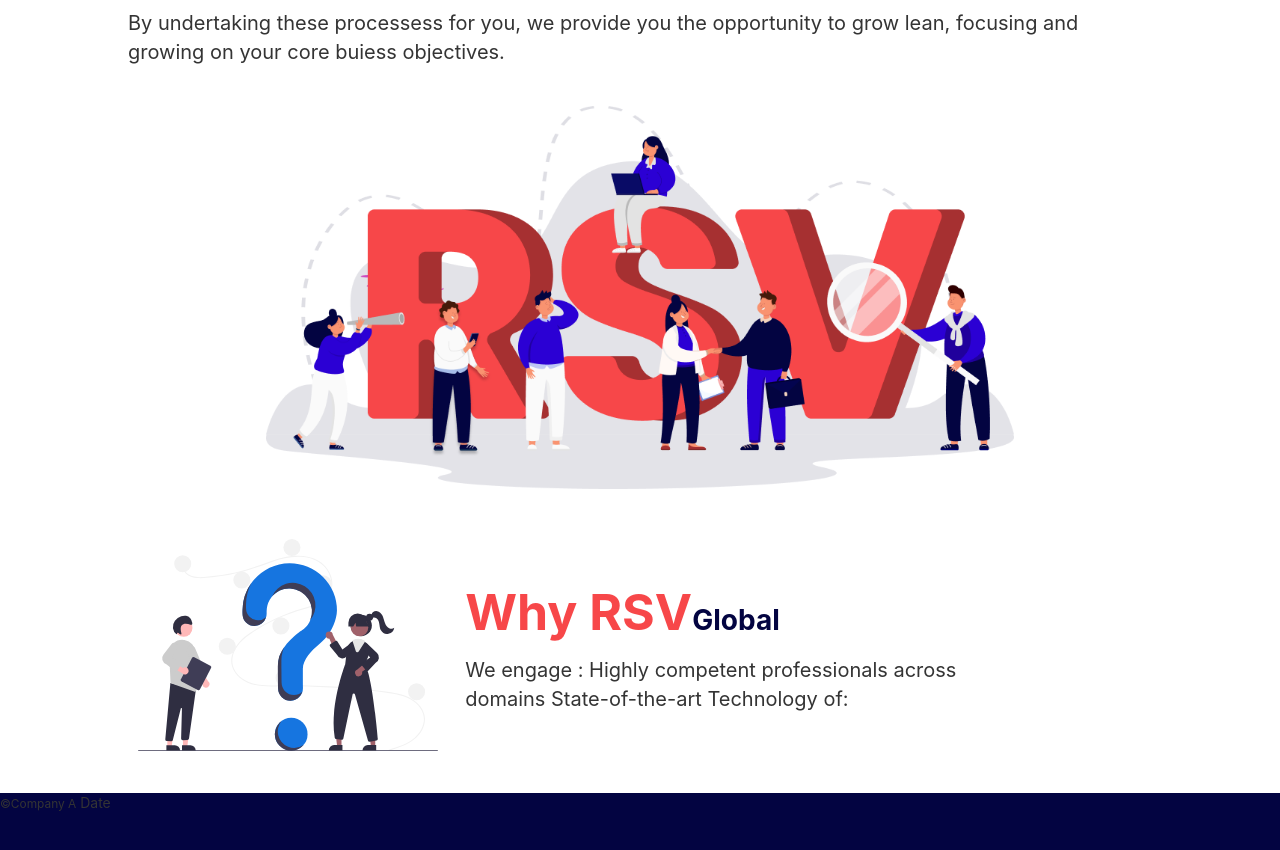
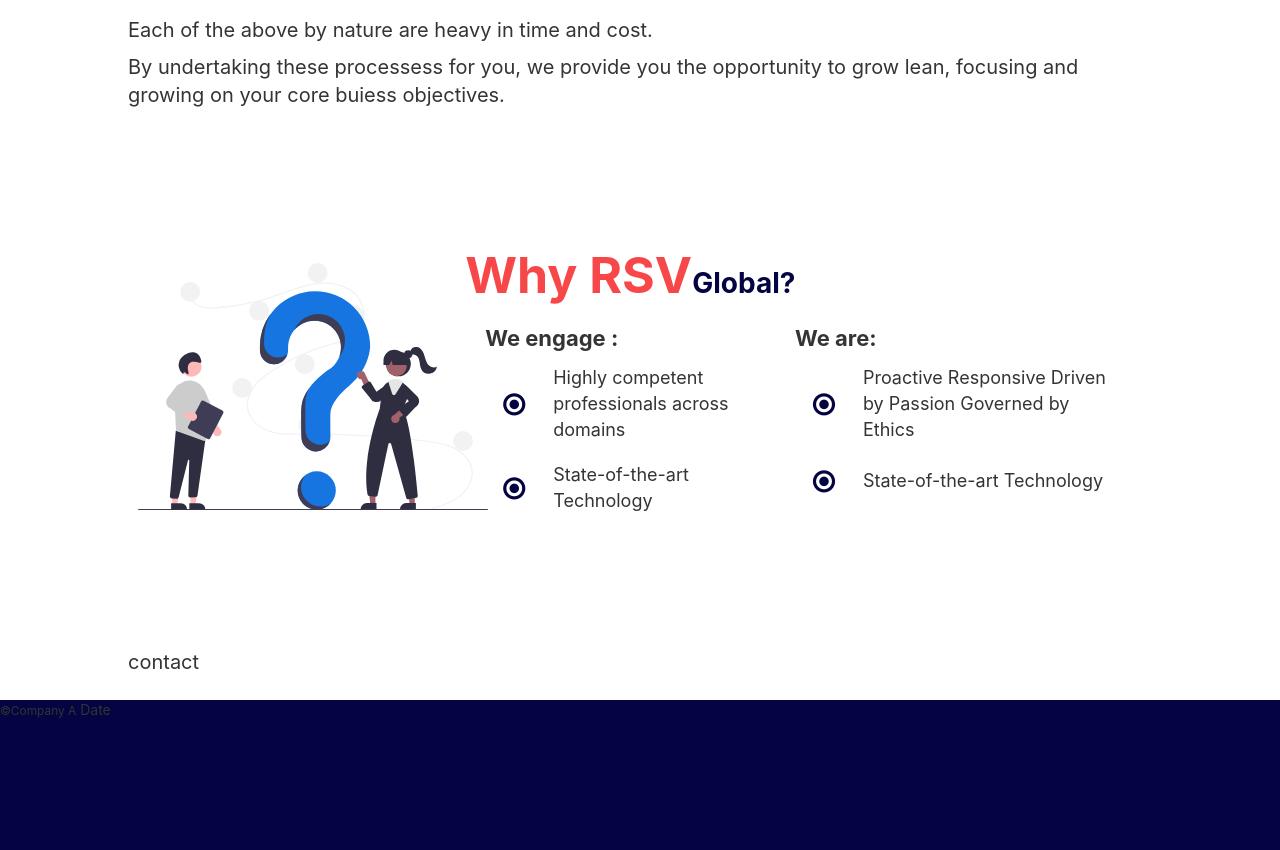
Before and after one commit to Daniel-Magar/rsvglobal-dev, a React (Create React App) app: page / in a window 1280 px wide. Shown: the part 1574-2424 px from the top of the page. Built offline with nearby package versions, Linux system fonts and the light colour scheme; no server answers; the database is empty.

Commit message:
new page

```diff
--- a/src/App.css
+++ b/src/App.css
@@ -150,7 +150,12 @@ a {
   background: #e5e5e5;
   padding: 0 10px;
 }
-
+.heropic {
+  width: 480.98px;
+}
+.ellipse {
+  width: "200px";
+}
 /* =================================
   Nav Sub menu
 ====================-item================ */
@@ -205,7 +210,8 @@ ul li ul li {
   flex-direction: row;
   font-size: 30px;
   text-align: center;
-  padding: 10px 128px;
+
+  padding: 5px 200px 0 204px;
   width: 100%;
   text-align: center;
   align-items: center;
@@ -223,16 +229,18 @@ ul li ul li {
 }
 .flex-item-left {
   padding: 10px;
+  flex: 70%;
+  width: 100%;
 }
 
 .flex-item-right {
   padding: 10px;
-  flex: 70%;
-  width: 50%;
+  flex: 30%;
+  /* width: 50%; */
 }
 .hero-text {
   position: relative;
-  width: 500px;
+  width: 695.24px;
   top: 50px;
   height: 500px;
   flex-direction: column;
@@ -243,26 +251,25 @@ ul li ul li {
 
   width: 140px;
   height: 140px;
-  left: 59px;
-  /* top: 140px; */
+
+  top: 34px;
 }
 .hero-txt {
   position: absolute;
-  width: 319px;
+  width: 100%;
   height: 228px;
-  left: 100px;
-  border: 1px solid black;
+  padding: 8px;
+
   text-align: left;
-  /* top: 164px; */
+  top: 56px;
 
-  /* font-family: "Poppins"; */
   font-style: normal;
-  font-weight: 600;
-  font-size: 60px;
-  line-height: 76px;
+  font-weight: 400;
+  font-size: 45.69px;
 
-  /* or 127% */
-  letter-spacing: -0.03em;
+  /* line-height: 76px; */
+
+  /* letter-spacing: -0.03em; */
 
   color: #0c003d;
 }
@@ -302,6 +309,7 @@ ul li ul li {
   /* border: 1px solid blue; */
   margin: 0 auto;
   font-size: 20px;
+  margin-top: 40px;
 }
 .about-section {
   display: flex;
@@ -309,12 +317,13 @@ ul li ul li {
   justify-content: space-between;
   align-items: center;
   width: 100%;
+  padding: 40px 0 24px 0;
 }
 .about-section .about-abt {
   /* background-color: grey; */
   margin: 10px;
 
-  padding: 20px 110px 32px 0;
+  padding: 20px 0px 0px 0;
   font-size: 20px;
 }
 .abt-text {
@@ -448,7 +457,9 @@ ul li ul li {
     flex: 100%;
     width: 100%;
   }
-
+  .heropic {
+    width: 300px;
+  }
   .about-section {
     display: grid;
     margin: 0 auto;
@@ -497,6 +508,21 @@ ul li ul li {
   .flex-logo > div {
     padding: 0 0 0 0;
   }
+  .hero-txt {
+    position: absolute;
+    left: 0px;
+    padding: 0 20px;
+    text-align: left;
+    font-style: normal;
+    font-weight: 400;
+    font-size: 22.69px;
+    line-height: 36px;
+    color: #0c003d;
+    top: 33px;
+  }
+  .ellipse {
+    width: 80px;
+  }
   .navbar input[type="checkbox"],
   .navbar .hamburger-lines {
     display: block;
@@ -544,6 +570,14 @@ ul li ul li {
     /* border: 1px solid red; */
     object-fit: contain;
     object-position: bottom;
+  }
+  .hero-ellipse {
+    position: absolute;
+    width: 0px;
+    height: 115px;
+    left: 10px;
+    /* top: 12px; */
+    top: 12px;
   }
 
   .navbar .hamburger-lines .line {
@@ -694,6 +728,7 @@ ul li ul li {
 
     padding: 44px 0 44px 10px;
   }
+
   .flex-logo {
     display: flex;
     justify-content: space-between;
@@ -731,7 +766,7 @@ ul li ul li {
   }
   .flex-item-left {
     padding: 10px;
-    width: 400px;
+    width: 100%;
   }
 
   .navbar {
@@ -888,8 +923,19 @@ ul li ul li {
     display: none;
   }
   .flex-container {
-    flex-direction: column;
+    border: 1px solid purple;
+    display: flex;
+    flex-direction: row;
+    font-size: 30px;
+    text-align: center;
+    /* padding: 10px 128px; */
+    padding: 0 0 0 0;
+
+    text-align: center;
+    align-items: center;
+    justify-content: center;
   }
+
   .about {
     flex-direction: column;
   }
@@ -899,6 +945,16 @@ ul li ul li {
 
     /* width: 100%; */
   }
+  .hero-text {
+    /* border: 1px solid purple; */
+    position: relative;
+    width: 100%;
+    top: 50px;
+    /* height: 232px; */
+    flex-direction: column;
+    /* border: 1px solid red; */
+  }
+
   .abt-subcontent-content {
     justify-items: start;
     align-items: center;
@@ -919,7 +975,8 @@ ul li ul li {
     display: none;
   }
   .flex-container {
-    flex-direction: column;
+    flex-direction: column-reverse;
+    padding: 0 0 0 0;
   }
   .about {
     flex-direction: column;
@@ -939,7 +996,7 @@ ul li ul li {
     grid-template-columns: 1fr;
     gap: 10px;
 
-    padding: 44px 0 44px 10px;
+    padding: 0px 0 0 0;
   }
   .card-top > img {
     width: 100%;
@@ -948,4 +1005,16 @@ ul li ul li {
   #about {
     padding: 7% 0 0 0;
   }
+  .hero-text {
+    left: 0;
+  }
+  .ellipse {
+    width: 74px;
+  }
+  .hero-text {
+    /* font-size: 30px;
+     */
+    top: 0;
+    height: 232px;
+  }
 }
--- a/src/App.js
+++ b/src/App.js
@@ -25,6 +25,7 @@ import Career from "./components/Career";
 import ApplyJob from "./components/ApplyJob";
 import CareerCVupload from "./components/CareerCVupload";
 import WhyRsv from "./components/WhyRsv";
+import Contact from "./components/Contact";
 function App() {
   const { currentUser } = useContext(AuthContext);
 
@@ -108,6 +109,7 @@ function App() {
           <Route path="/applyjob" element={<ApplyJob />} />
           <Route path="/cvupload" element={<CareerCVupload />} />
           <Route path="/whyrsv" element={<WhyRsv />} />
+          <Route path="/contact" element={<Contact />} />
 
           {/* <Route
             path="career"
--- a/src/career.css
+++ b/src/career.css
@@ -1,7 +1,7 @@
 .career-flex-container {
   display: flex;
   /* border: 2px solid red; */
-  width: 80%;
+  width: 82%;
   margin: 0 auto;
   /* padding: 10px 0 10px 10px; */
 }
--- a/src/components/Aboutus.jsx
+++ b/src/components/Aboutus.jsx
@@ -92,11 +92,11 @@ const Aboutus = () => {
             objectives.
           </p>
         </div>
-        <div className="flex-container">
+        {/* <div className="flex-container">
           <div className="flex-item-left">
             <img src="./group.png" alt="about" className="responsiveimg" />
           </div>
-        </div>
+        </div> */}
       </div>
     </>
   );
--- a/src/components/ApplyJob.jsx
+++ b/src/components/ApplyJob.jsx
@@ -1,6 +1,7 @@
 import React, { useState, useEffect, useRef } from "react";
 import TopNav from "./TopNav";
 import Footer from "./Footer";
+import "../form.css";
 import { useLocation } from "react-router-dom";
 import "../applyjobs.css";
 import {
--- a/src/components/Body.jsx
+++ b/src/components/Body.jsx
@@ -5,6 +5,7 @@ import Aboutus from "./Aboutus";
 import Container from "./Container";
 import TopNav from "./TopNav";
 import WhyRsv from "./WhyRsv";
+import Contact from "./Contact";
 
 const Body = () => {
   useEffect(() => {
@@ -28,6 +29,9 @@ const Body = () => {
           <section id="whyrsv">
             <WhyRsv />
           </section>
+          <section id="contact">
+            <Contact />
+          </section>
         </main>
         <Footer />
       </div>
--- a/src/components/CareerCVupload.jsx
+++ b/src/components/CareerCVupload.jsx
@@ -1,7 +1,8 @@
 import React, { useState, useEffect, useRef } from "react";
 import TopNav from "./TopNav";
 import Footer from "./Footer";
-import { useLocation } from "react-router-dom";
+
+import "../form.css";
 import "../applyjobs.css";
 import {
   MuiPickersUtilsProvider,
--- /dev/null
+++ b/src/components/Contact.jsx
@@ -0,0 +1,13 @@
+import React from "react";
+
+const Contact = () => {
+  return (
+    <>
+      <div className="abt-main">
+        <div className="about-section">contact</div>
+      </div>
+    </>
+  );
+};
+
+export default Contact;
--- a/src/components/TopNav.jsx
+++ b/src/components/TopNav.jsx
@@ -73,7 +73,7 @@ const TopNav = () => {
             </ul>
           </li>
           <li>
-            <a href="#">Contact </a>
+            <NavHashLink to="/#contact">Contact</NavHashLink>
           </li>
           <li>
             <Link to="/career">Career</Link>
--- a/src/components/WhyRsv.jsx
+++ b/src/components/WhyRsv.jsx
@@ -1,4 +1,5 @@
 import React from "react";
+import "../whyrsv.css";
 
 const WhyRsv = () => {
   return (
@@ -6,17 +7,64 @@ const WhyRsv = () => {
       <div className="abt-main">
         <div className="about-section">
           <div className="about-abt" style={{ width: "30%" }}>
-            <img src="./why.svg" alt="why rsv" width="300" />
+            <img src="./why.svg" alt="why rsv" width="350" />
           </div>
           <div className="about-abt" style={{ width: "70%" }}>
             <p className="text">
               <b className="rsv-global">Why RSV</b>
-              <b className="global">Global</b>
+              <b className="global">Global?</b>
+            </p>
+            <div className="why-content-parent">
+              <div className="why-content">
+                <h4> We engage :</h4>
+                <div class="why-flex">
+                  <div class="why-flex-left">
+                    <i class="bx bx-radio-circle-marked bullet" />
+                  </div>
+                  <div class="why-flex-right">
+                    Highly competent professionals across domains
+                  </div>
+                </div>
+                <div class="why-flex">
+                  <div class="why-flex-left">
+                    <i class="bx bx-radio-circle-marked bullet" />
+                  </div>
+                  <div class="why-flex-right">State-of-the-art Technology </div>
+                </div>
+              </div>
+              <div className="why-content">
+                <h4> We are:</h4>
+                <div class="why-flex">
+                  <div class="why-flex-left">
+                    <i class="bx bx-radio-circle-marked bullet" />
+                  </div>
+                  <div class="why-flex-right">
+                    Proactive Responsive Driven by Passion Governed by Ethics
+                  </div>
+                </div>
+                <div class="why-flex">
+                  <div class="why-flex-left">
+                    <i class="bx bx-radio-circle-marked bullet" />
+                  </div>
+                  <div class="why-flex-right">State-of-the-art Technology </div>
+                </div>
+              </div>
+            </div>
+
+            {/* <p className="text">
+              <b className="rsv-global">Why RSV</b>
+              <b className="global">Global?</b>
             </p>
             <p className="text">
-              We engage : Highly competent professionals across domains
-              State-of-the-art Technology of:
+              We engage : <br />
+              <i class="bx bx-radio-circle-marked bullet"></i> Highly competent
+              professionals across domains <br />
+              <i class="bx bx-radio-circle-marked bullet"></i> State-of-the-art
+              Technology of
             </p>
+            <p className="text">
+              We are : Proactive Responsive Driven by Passion Governed by Ethics
+            </p> */}
           </div>
         </div>
       </div>
--- /dev/null
+++ b/src/whyrsv.css
@@ -0,0 +1,56 @@
+.bullet {
+  font-size: 38px;
+  color: #030441;
+}
+
+.why-flex {
+  display: flex;
+  flex-direction: row;
+  font-size: 18px;
+  text-align: center;
+  width: 100%;
+  /* border: 1px solid rgb(19, 18, 19); */
+}
+
+.why-flex-left {
+  /* border: 1px solid purple; */
+  display: flex;
+  padding: 10px;
+  /* flex: 10%; */
+  text-align: left;
+  justify-content: center;
+  align-items: center;
+}
+
+.why-flex-right {
+  /* border: 1px solid rgb(19, 18, 19); */
+  display: flex;
+  padding: 10px;
+  /* flex: 80%; */
+  align-items: center;
+  text-align: left;
+  justify-content: center;
+}
+.why-content {
+  padding: 10px 20px;
+}
+.why-content-parent {
+  display: flex;
+  /* border: 1px solid purple; */
+}
+@media (max-width: 800px) {
+  .why-content-parent {
+    display: inline;
+    /* border: 1px solid purple; */
+  }
+}
+@media screen and (min-device-width: 1200px) and (max-device-width: 1600px) and (-webkit-min-device-pixel-ratio: 1) {
+}
+
+/* ----------- Retina Screens ----------- */
+@media screen and (min-device-width: 1200px) and (max-device-width: 1600px) and (-webkit-min-device-pixel-ratio: 2) and (min-resolution: 192dpi) {
+}
+@media (min-device-width: 800px) and (max-device-width: 1280px) and (-webkit-min-device-pixel-ratio: 2) {
+}
+@media (max-device-width: 800px) and (orientation: portrait) and (-webkit-min-device-pixel-ratio: 2) {
+}
```
Also changed, not shown: src/components/Pstaffing.jsx (+7 -3 lines), public/Group2.png (added).
